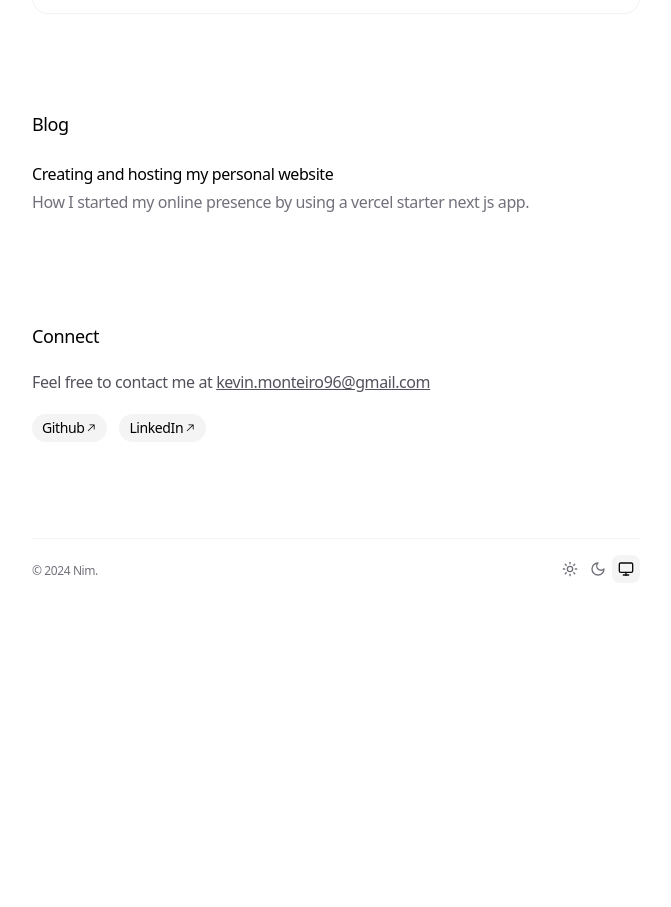
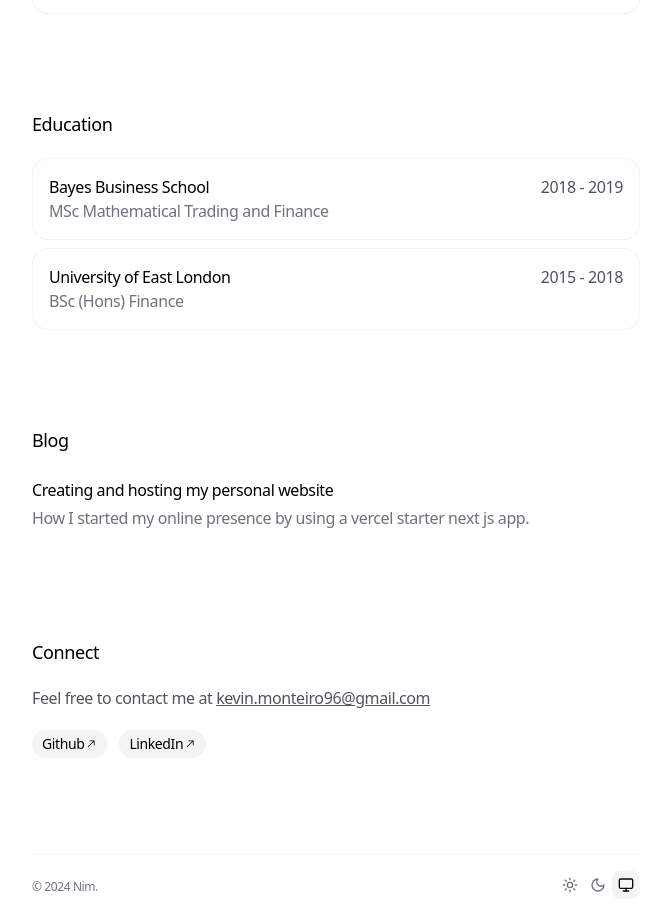
Before and after one commit to km-aero/my-website, a Next.js app: page / in a window 1280 px wide. Shown: the part 960-1867 px from the top of the page, without its empty margins (304-975 px from the left). Before the commit the page ends 1559 px from the top, so only its background shows below. Built offline with nearby package versions, Linux system fonts and the light colour scheme.

Commit message:
feat: add education section

```diff
--- a/app/data.ts
+++ b/app/data.ts
@@ -1,6 +1,15 @@
 type WorkExperience = {
   company: string
   title: string
+  start: string
+  end: string
+  link: string
+  id: string
+}
+
+type Education = {
+  name: string
+  course: string
   start: string
   end: string
   link: string
@@ -78,6 +87,25 @@
   },
 ]
 
+export const EDUCATION: Education[] = [
+  {
+    name: 'Bayes Business School',
+    course: 'MSc Mathematical Trading and Finance',
+    start: '2018',
+    end: '2019',
+    link: 'https://www.bayes.citystgeorges.ac.uk/',
+    id: 'school-1',
+  },
+  {
+    name: 'University of East London',
+    course: 'BSc (Hons) Finance',
+    start: '2015',
+    end: '2018',
+    link: 'https://www.uel.ac.uk/',
+    id: 'school-2',
+  },
+]
+
 export const BLOG_POSTS: BlogPost[] = [
   {
     title: 'Creating and hosting my personal website',
--- a/app/page.tsx
+++ b/app/page.tsx
@@ -5,10 +5,11 @@
 import Link from 'next/link'
 import { AnimatedBackground } from '@/components/ui/animated-background'
 import {
-  WORK_EXPERIENCE,
   BLOG_POSTS,
+  EDUCATION,
   EMAIL,
   SOCIAL_LINKS,
+  WORK_EXPERIENCE,
 } from './data'
 
 const VARIANTS_CONTAINER = {
@@ -126,6 +127,44 @@
         variants={VARIANTS_SECTION}
         transition={TRANSITION_SECTION}
       >
+        <h3 className="mb-5 text-lg font-medium">Education</h3>
+        <div className="flex flex-col space-y-2">
+          {EDUCATION.map((school) => (
+            <a
+              className="relative overflow-hidden rounded-2xl bg-zinc-300/30 p-[1px] dark:bg-zinc-600/30"
+              href={school.link}
+              target="_blank"
+              rel="noopener noreferrer"
+              key={school.id}
+            >
+              <Spotlight
+                className="from-zinc-900 via-zinc-800 to-zinc-700 blur-2xl dark:from-zinc-100 dark:via-zinc-200 dark:to-zinc-50"
+                size={64}
+              />
+              <div className="relative h-full w-full rounded-[15px] bg-white p-4 dark:bg-zinc-950">
+                <div className="relative flex w-full flex-row justify-between">
+                  <div>
+                    <h4 className="font-normal dark:text-zinc-100">
+                      {school.name}
+                    </h4>
+                    <p className="text-zinc-500 dark:text-zinc-400">
+                      {school.course}
+                    </p>
+                  </div>
+                  <p className="text-zinc-600 dark:text-zinc-400">
+                    {school.start} - {school.end}
+                  </p>
+                </div>
+              </div>
+            </a>
+          ))}
+        </div>
+      </motion.section>
+
+      <motion.section
+        variants={VARIANTS_SECTION}
+        transition={TRANSITION_SECTION}
+      >
         <h3 className="mb-3 text-lg font-medium">Blog</h3>
         <div className="flex flex-col space-y-0">
           <AnimatedBackground
```
